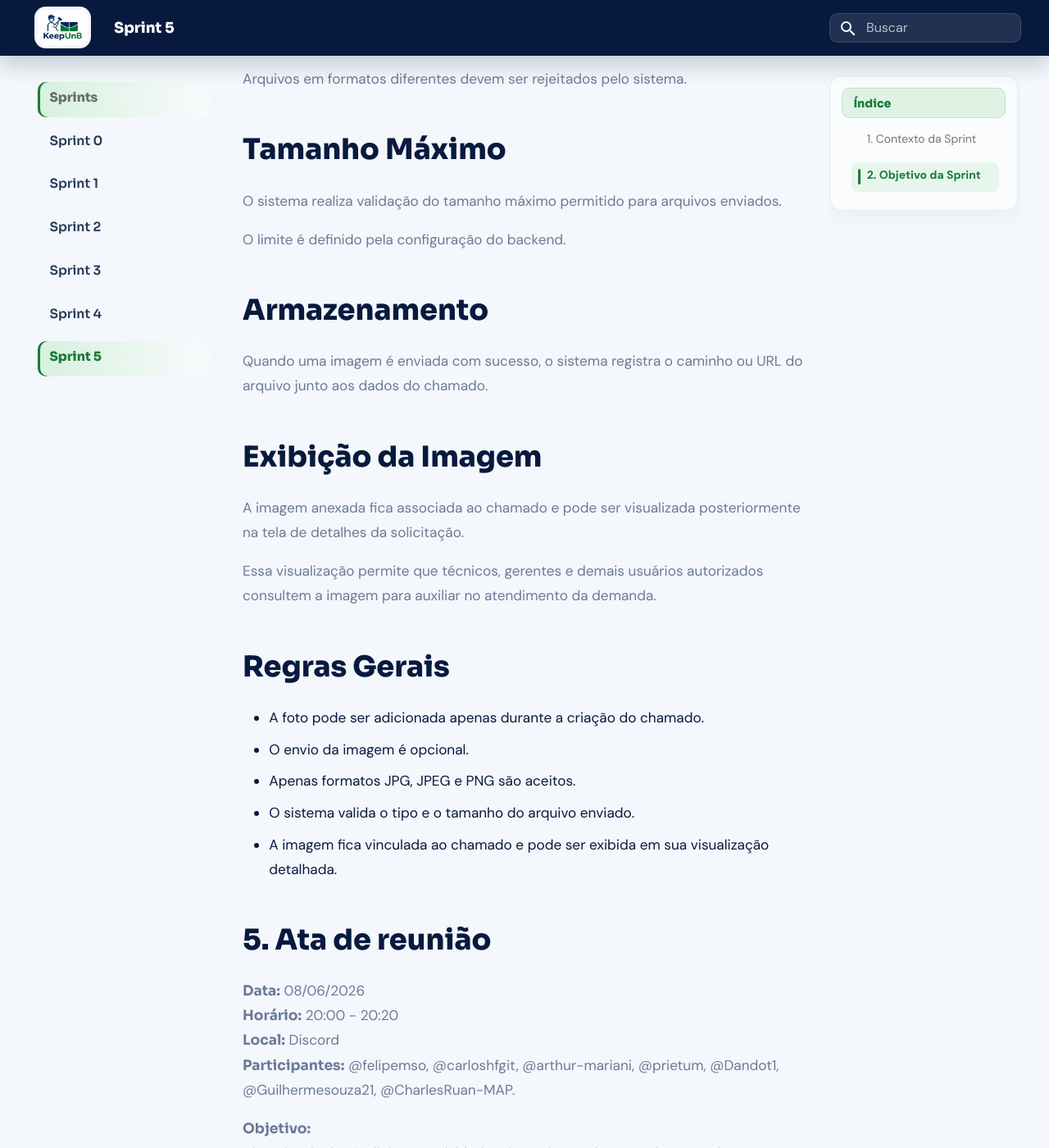
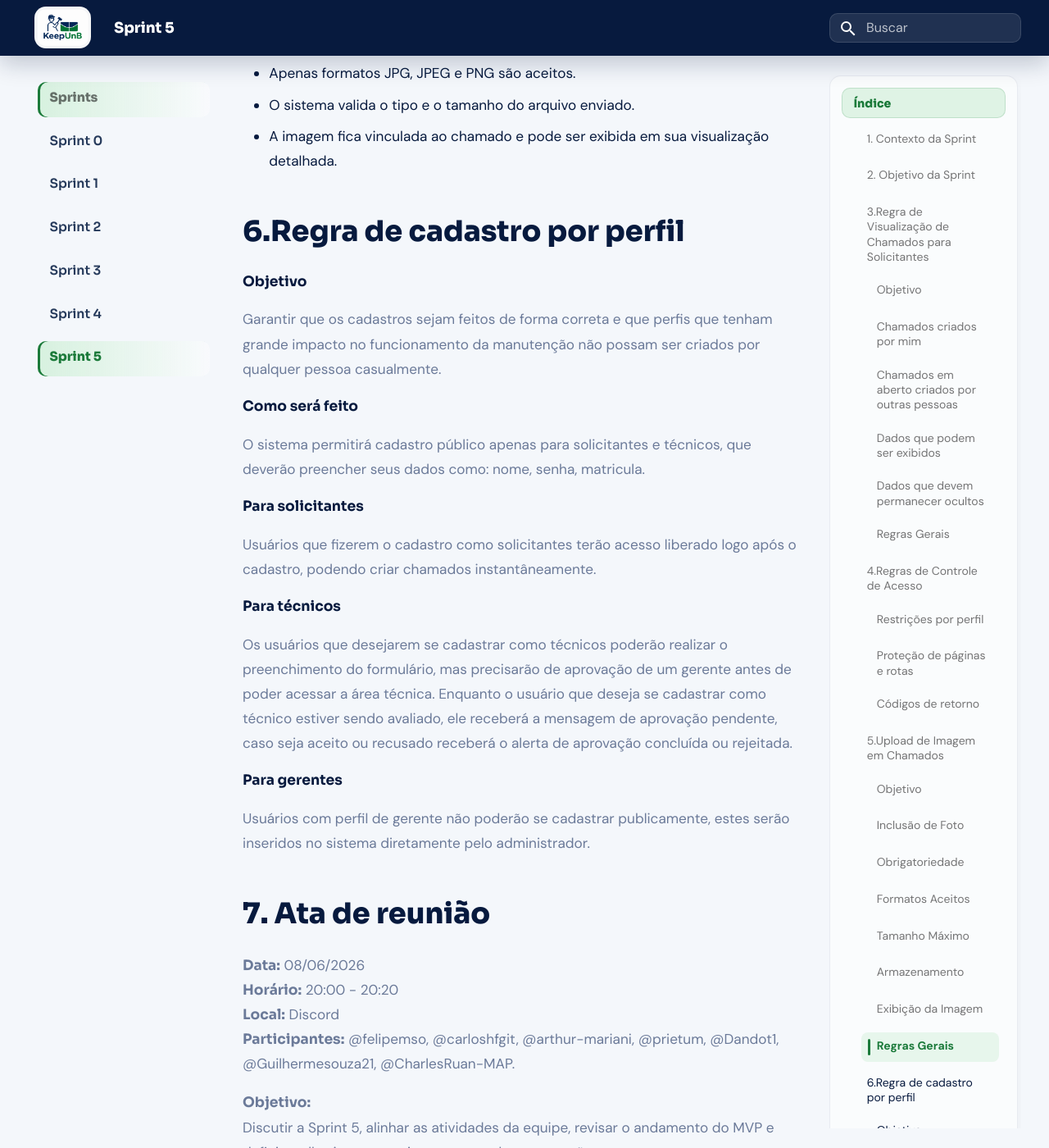
Before and after one commit to FGA0138-MDS-Ajax/2026.1-T03-Parnas, an MkDocs documentation site: the page built from docs/sprint5/sprint5.md, in a window 1280 px wide and 1400 px high, scrolled down 5721 px. Shown: the whole window at 82% size. Built offline with MkDocs 1.6.1 and Material for MkDocs 9.7.7, drawn with Linux system fonts in a browser that asks for light colours.

Commit message:
adição da regra de cadastro na aba da sprint 5

```diff
--- a/docs/sprint5/sprint5.md
+++ b/docs/sprint5/sprint5.md
@@ -18,13 +18,13 @@ Outro ponto central da sprint é o fortalecimento da documentação técnica no
 A Sprint 5 tem como objetivo refinar o MVP do KeepUnB, corrigindo problemas de segurança, melhorando a visualização dos chamados, adicionando foto na criação de chamados, padronizando o visual entre páginas, detalhando a documentação técnica no MkDocs e implementando o cadastro por perfil. O cadastro público será permitido apenas para solicitantes e técnicos. Solicitantes terão acesso liberado após o cadastro, enquanto técnicos precisarão de aprovação de um gerente. Usuários com perfil de gerente serão inseridos no sistema pelo administrador.
 
 
-# 3.Regra de Visualização de Chamados para Solicitantes
+## 3.Regra de Visualização de Chamados para Solicitantes
 
-## Objetivo
+#### Objetivo
 
 Permitir que usuários com perfil de solicitante acompanhem seus próprios chamados e também visualizem chamados em aberto criados por outros usuários, respeitando as regras de privacidade e proteção de dados.
 
-## Chamados criados por mim
+#### Chamados criados por mim
 
 O solicitante pode visualizar todos os chamados criados por ele, independentemente do status.
 
@@ -39,13 +39,13 @@ Para esses chamados, todas as informações relacionadas ao registro podem ser e
 * Histórico de movimentações;
 * Dados do próprio solicitante.
 
-## Chamados em aberto criados por outras pessoas
+#### Chamados em aberto criados por outras pessoas
 
 O solicitante também pode visualizar chamados que estejam com status de aberto e que tenham sido criados por outros usuários.
 
 O objetivo dessa visualização é permitir o acompanhamento das demandas já registradas, evitando solicitações duplicadas para o mesmo problema.
 
-### Dados que podem ser exibidos
+#### Dados que podem ser exibidos
 
 Para chamados criados por terceiros, podem ser exibidas apenas informações necessárias para identificação da demanda:
 
@@ -56,7 +56,7 @@ Para chamados criados por terceiros, podem ser exibidas apenas informações nec
 * Status;
 * Data de abertura.
 
-### Dados que devem permanecer ocultos
+#### Dados que devem permanecer ocultos
 
 Não devem ser exibidos dados que permitam identificar ou acessar informações do solicitante original, incluindo:
 
@@ -68,7 +68,7 @@ Não devem ser exibidos dados que permitam identificar ou acessar informações
 * Anexos privados;
 * Qualquer outra informação considerada sensível ou pessoal.
 
-## Regras Gerais
+#### Regras Gerais
 
 * O solicitante visualiza integralmente apenas os chamados criados por ele.
 * Chamados criados por terceiros devem respeitar as regras de anonimização e privacidade.
@@ -78,7 +78,7 @@ Não devem ser exibidos dados que permitam identificar ou acessar informações
 
 
 
-# 4.Regras de Controle de Acesso
+## 4.Regras de Controle de Acesso
 
 O sistema deve aplicar controle de acesso baseado em perfis tanto no frontend quanto no backend.
 
@@ -120,25 +120,25 @@ Exemplos:
 * Técnico tentando executar ação administrativa.
 
 
-# 5.Upload de Imagem em Chamados
+## 5.Upload de Imagem em Chamados
 
-## Objetivo
+#### Objetivo
 
 Permitir que o solicitante anexe uma imagem ao abrir um chamado de manutenção, auxiliando na identificação e análise do problema reportado.
 
-## Inclusão de Foto
+#### Inclusão de Foto
 
 O sistema disponibiliza um campo para anexar uma foto durante a criação do chamado.
 
 O envio da imagem ocorre juntamente com as demais informações do chamado, como local, categoria e descrição do problema.
 
-## Obrigatoriedade
+#### Obrigatoriedade
 
 O envio da foto é opcional.
 
 O solicitante pode criar um chamado mesmo sem anexar uma imagem.
 
-## Formatos Aceitos
+#### Formatos Aceitos
 
 Por questões de segurança e compatibilidade, o sistema aceita apenas os seguintes formatos de imagem:
 
@@ -148,23 +148,23 @@ Por questões de segurança e compatibilidade, o sistema aceita apenas os seguin
 
 Arquivos em formatos diferentes devem ser rejeitados pelo sistema.
 
-## Tamanho Máximo
+#### Tamanho Máximo
 
 O sistema realiza validação do tamanho máximo permitido para arquivos enviados.
 
 O limite é definido pela configuração do backend.
 
-## Armazenamento
+#### Armazenamento
 
 Quando uma imagem é enviada com sucesso, o sistema registra o caminho ou URL do arquivo junto aos dados do chamado.
 
-## Exibição da Imagem
+#### Exibição da Imagem
 
 A imagem anexada fica associada ao chamado e pode ser visualizada posteriormente na tela de detalhes da solicitação.
 
 Essa visualização permite que técnicos, gerentes e demais usuários autorizados consultem a imagem para auxiliar no atendimento da demanda.
 
-## Regras Gerais
+#### Regras Gerais
 
 * A foto pode ser adicionada apenas durante a criação do chamado.
 * O envio da imagem é opcional.
@@ -172,9 +172,25 @@ Essa visualização permite que técnicos, gerentes e demais usuários autorizad
 * O sistema valida o tipo e o tamanho do arquivo enviado.
 * A imagem fica vinculada ao chamado e pode ser exibida em sua visualização detalhada.
 
+## 6.Regra de cadastro por perfil
 
+#### Objetivo
 
-## 5. Ata de reunião
+Garantir que os cadastros sejam feitos de forma correta e que perfis que tenham grande impacto no funcionamento da manutenção não possam ser criados por qualquer pessoa casualmente.
+
+#### Como será feito
+O sistema permitirá cadastro público apenas para solicitantes e técnicos, que deverão preencher seus dados como: nome, senha, matricula.
+
+#### Para solicitantes
+Usuários que fizerem o cadastro como solicitantes terão acesso liberado logo após o cadastro, podendo criar chamados instantâneamente.
+
+#### Para técnicos
+Os usuários que desejarem se cadastrar como técnicos poderão realizar o preenchimento do formulário, mas precisarão de aprovação de um gerente antes de poder acessar a área técnica. Enquanto o usuário que deseja se cadastrar como técnico estiver sendo avaliado, ele receberá a mensagem de aprovação pendente, caso seja aceito ou recusado receberá o alerta de aprovação concluída ou rejeitada.
+
+#### Para gerentes
+Usuários com perfil de gerente não poderão se cadastrar publicamente, estes serão inseridos no sistema diretamente pelo administrador.
+
+## 7. Ata de reunião
 
 **Data:** 08/06/2026
 **Horário:** 20:00 - 20:20
```
